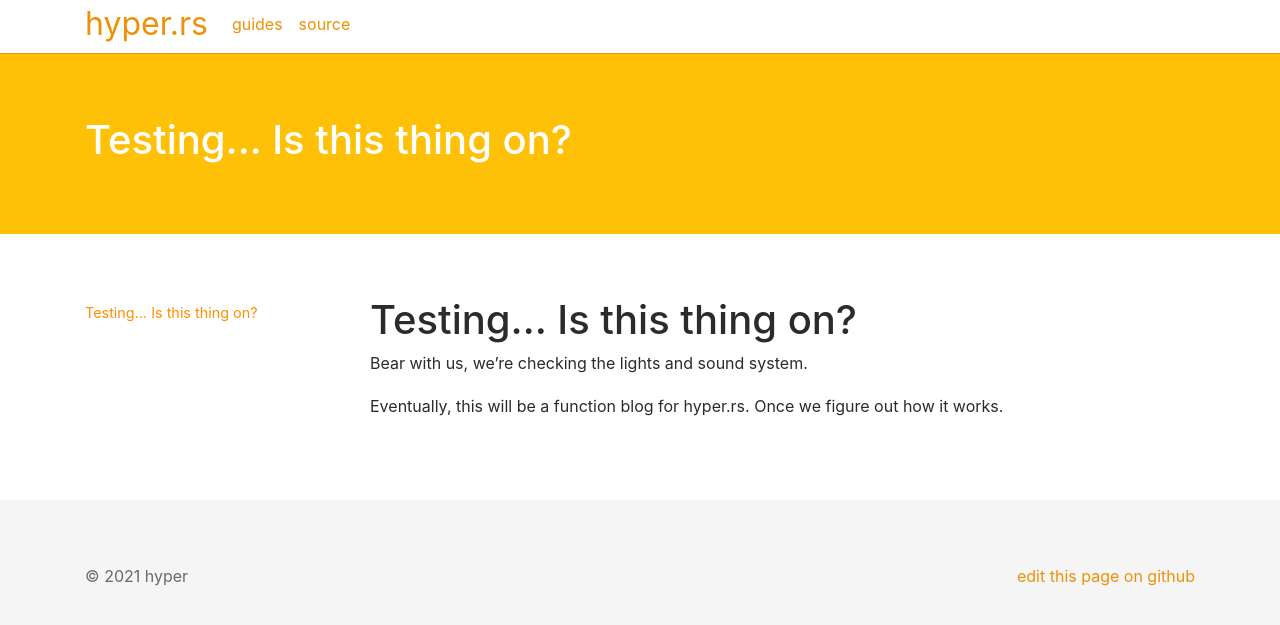
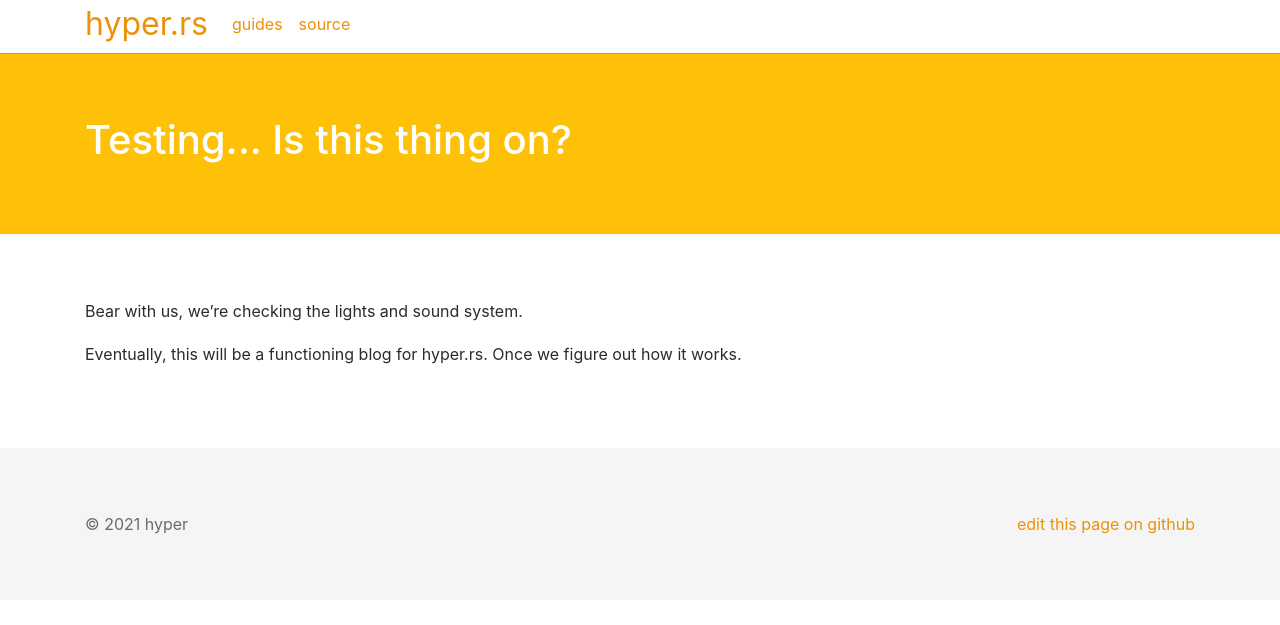
Before and after one commit to hyperium/hyperium.github.io, a Jekyll site: the page built from _posts/2021-04-29-is-this-thing-on.md, in a window 1280 px wide. Shown: the top 625 px of the page. Built offline with Jekyll 4.4.1, drawn with Linux system fonts in a browser that asks for light colours.

Commit message:
adjust blog page

```diff
--- a/_config.yml
+++ b/_config.yml
@@ -16,6 +16,7 @@ collections:
     permalink: /:collection/:path/
     output: true
   posts:
+    permalink: /blog/:year/:month/:day/:title/
     output: true
 
 # Build settings
--- a/_includes/footer.html
+++ b/_includes/footer.html
@@ -11,8 +11,3 @@
     </div>
 </footer>
 <script src="{{ "/js/rustdoc.js" | absolute_url }}"></script>
-<!--
-{% for post in site.posts %}
-- {{ post.title }}: {{ post.url }}
-{% endfor %}
--->
--- a/_layouts/post.html
+++ b/_layouts/post.html
@@ -12,16 +12,7 @@
     </div>
     <div class="container">
       <div class="row">
-        <aside class="col-md-3 hyper-sidebar">
-          <nav>
-            <ul class="nav">
-            {% for post in site.posts %}
-              <li {% if post.url == page.url %}class="active"{% endif %}><a href="{{ post.url }}">{{ post.title }}</a></li>
-            {% endfor %}
-            </ul>
-          </nav>
-        </aside>
-        <article class="col-md-9 hyper-content hyper-post">
+        <article class="col-md align-self-center hyper-content hyper-post">
           {{ content }}
 
           <!--<p class="post-meta">{{ page.date | date: "%b %-d, %Y" }}{% if page.author %} • {{ page.author }}{% endif %}{% if page.meta %} • {{ page.meta }}{% endif %}</p>-->
--- a/_posts/2021-04-29-is-this-thing-on.md
+++ b/_posts/2021-04-29-is-this-thing-on.md
@@ -3,8 +3,6 @@ layout: post
 title: "Testing... Is this thing on?"
 ---
 
-# Testing... Is this thing on?
-
 Bear with us, we're checking the lights and sound system.
 
-Eventually, this will be a function blog for hyper.rs. Once we figure out how it works.
+Eventually, this will be a functioning blog for hyper.rs. Once we figure out how it works.
```
